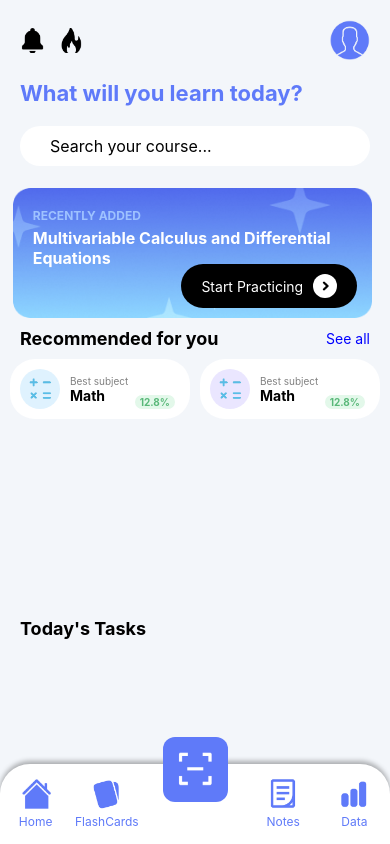
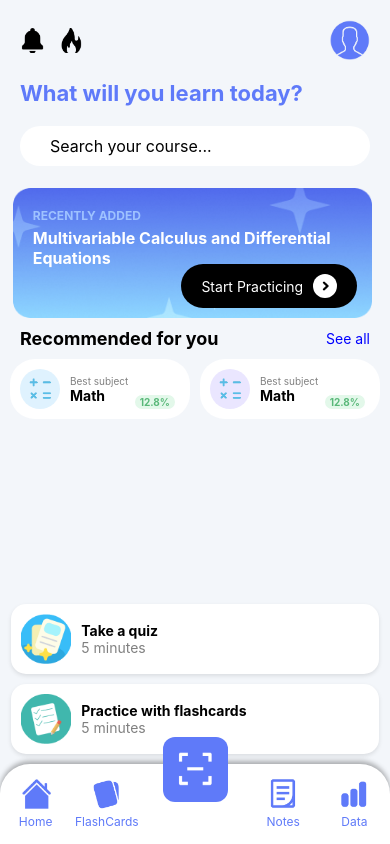
Before and after one commit to sapphiregaze/Intelli-Learn, a React Native app in the folder mobile/: screen /Test in a window 390 px wide. Built offline with nearby package versions, Linux system fonts and the light colour scheme.

Commit message:
Update TestScreen.js

```diff
--- a/mobile/TestScreen.js
+++ b/mobile/TestScreen.js
@@ -71,10 +71,24 @@ export default function TestScreen() {
         </View>
       </View>
 
-      <View style={styles.TaskHeader}>
-          <Text style={styles.TasksTitle}>Today's Tasks</Text>
-          {/* Ajoutez la navigation vers la page "Notes" ici */}
+        <View style={styles.taskContainer}>
+          <TouchableOpacity style={styles.taskButton}>
+            <Image source={require('./assets/img1.png')} style={styles.taskImage} />
+            <View style={styles.taskTextContainer}>
+              <Text style={styles.taskButtonText}>Take a quiz</Text>
+              <Text style={styles.taskButtonSubtext}>5 minutes</Text>
+            </View>
+          </TouchableOpacity>
+
+          <TouchableOpacity style={styles.taskButton}>
+            <Image source={require('./assets/img2.png')} style={styles.taskImage} />
+            <View style={styles.taskTextContainer}>
+              <Text style={styles.taskButtonText}>Practice with flashcards</Text>
+              <Text style={styles.taskButtonSubtext}>5 minutes</Text>
+            </View>
+          </TouchableOpacity>
         </View>
+
 
       <View style={styles.navBar}>
         <TouchableOpacity style={styles.navItem} onPress={() => navigation.navigate('Test')}>
@@ -428,4 +442,40 @@ const styles = StyleSheet.create({
     marginBottom: 125,
     marginLeft: 20,
   },
+  taskContainer: {
+    flexDirection: 'column', // Modifiez ici pour aligner les éléments verticalement
+    justifyContent: 'center',
+    alignItems: 'center',
+    marginTop: 20,
+    paddingHorizontal: 20,
+  },
+  taskButton: {
+    backgroundColor: '#FFFFFF',
+    borderRadius: 15,
+    padding: 10,
+    flexDirection: 'row',
+    alignItems: 'center',
+    width: '105%',
+    marginBottom: 10,
+    shadowColor: '#000',
+    shadowOffset: { width: 0, height: 2 },
+    shadowOpacity: 0.1,
+    shadowRadius: 4,
+    elevation: 4,
+  },
+  taskImage: {
+    width: 50,
+    height: 50,
+    marginRight: 10,
+  },
+  taskTextContainer: {
+    flexDirection: 'column',
+  },
+  taskButtonText: {
+    fontWeight: 'bold',
+    color: '#000',
+  },
+  taskButtonSubtext: {
+    color: '#808080',
+  },
 });
```
Also changed, not shown: mobile/assets/arrowright.png (added).
